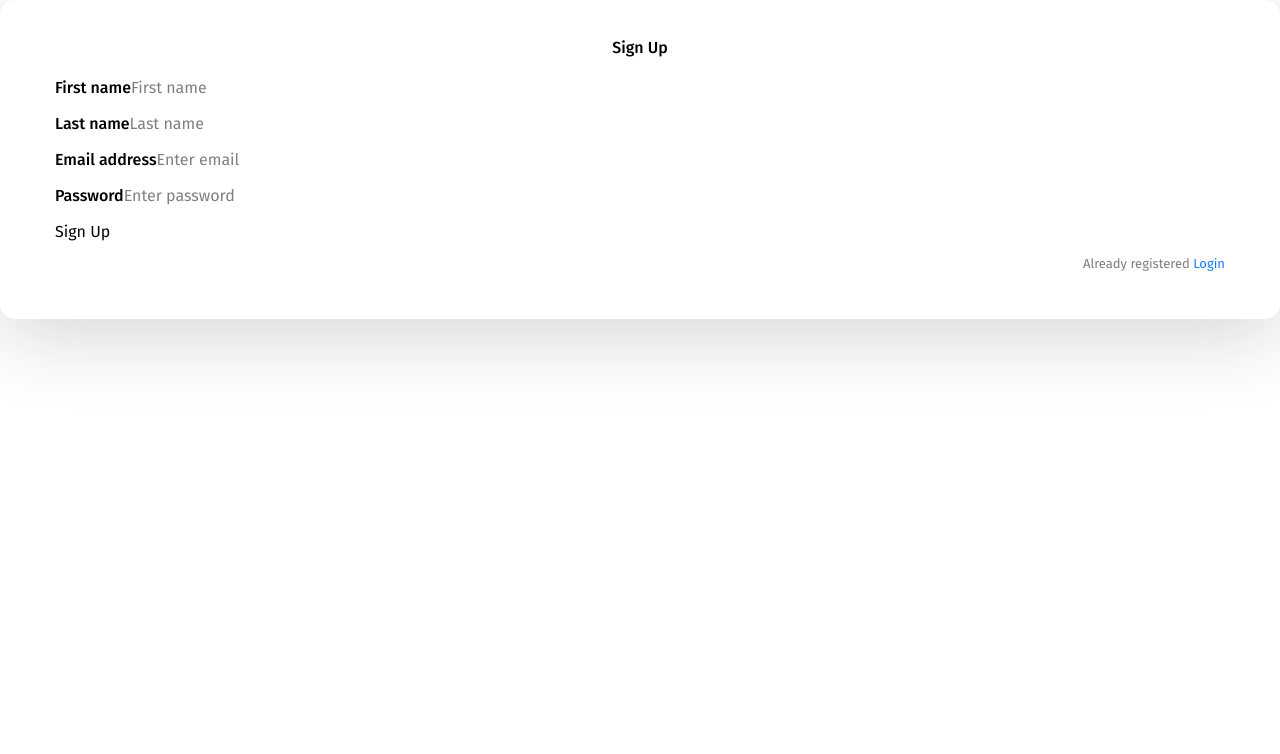
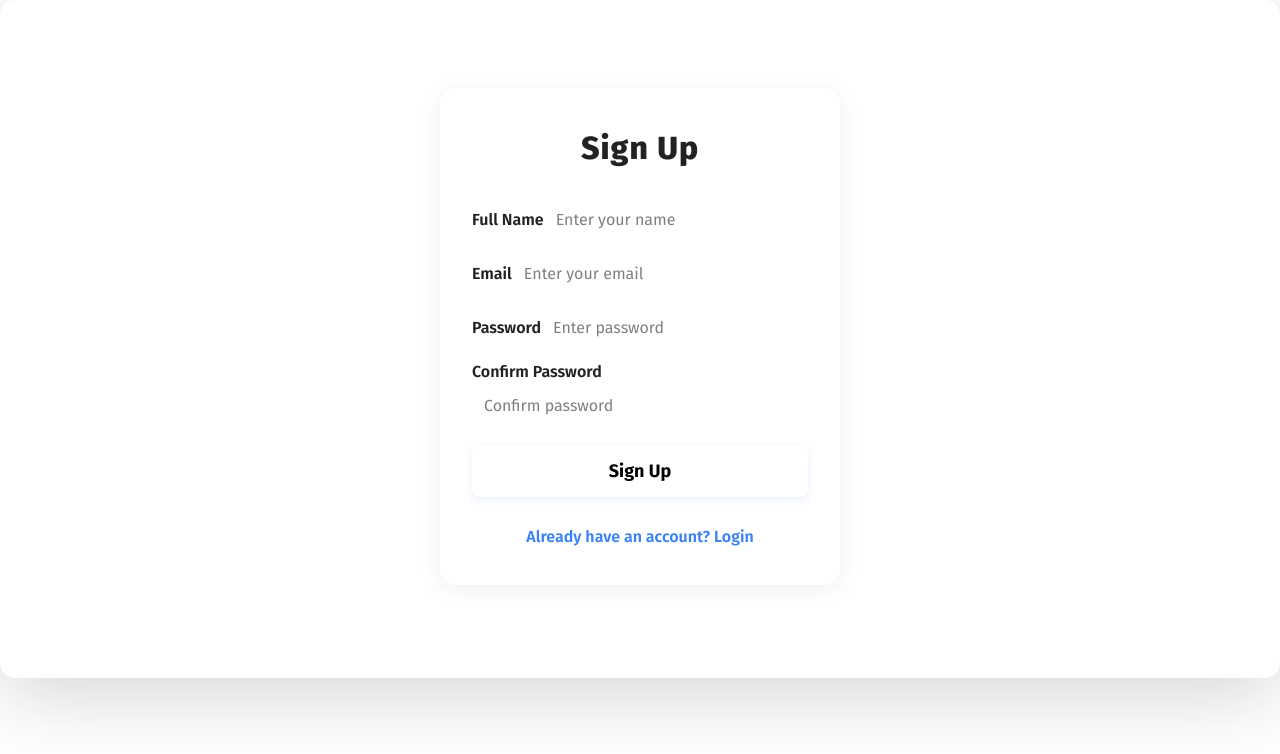
Before and after one commit to adeshmedhe/mandal-tracker, a React (Vite) app: page /register in a window 1280 px wide. Shown: the top 754 px of the page. Built offline with nearby package versions, Linux system fonts and the light colour scheme; no server answers.

Commit message:
signup css

```diff
--- /dev/null
+++ b/src/components/register.css
@@ -0,0 +1,96 @@
+.signup-container {
+  max-width: 400px;
+  margin: 48px auto;
+  background: #fff;
+  border-radius: 16px;
+  box-shadow: 0 4px 24px #0001;
+  padding: 36px 32px;
+  display: flex;
+  flex-direction: column;
+  gap: 18px;
+  animation: fadeIn 0.7s;
+}
+
+@keyframes fadeIn {
+  from { opacity: 0; transform: translateY(30px);}
+  to { opacity: 1; transform: translateY(0);}
+}
+
+.signup-title {
+  text-align: center;
+  font-weight: 800;
+  font-size: 2rem;
+  margin-bottom: 8px;
+  color: #222;
+  letter-spacing: 1px;
+}
+
+.signup-label {
+  font-weight: 600;
+  margin-bottom: 4px;
+  color: #222;
+}
+
+.signup-input {
+  padding: 10px 12px;
+  border-radius: 7px;
+  font-size: 16px;
+  margin-bottom: 10px;
+  transition: border 0.2s;
+  outline: none;
+}
+
+.signup-input:focus {
+  background: #f0f7ff;
+}
+
+.signup-btn {
+  border: none;
+  border-radius: 8px;
+  padding: 12px 0;
+  font-size: 18px;
+  font-weight: 700;
+  cursor: pointer;
+  margin-top: 8px;
+  width: 100%;
+  transition: background 0.2s, transform 0.1s;
+  box-shadow: 0 2px 8px #3b82f622;
+}
+
+.signup-btn:hover {
+  background: linear-gradient(90deg, #ebc725 60%);
+  transform: translateY(-2px) scale(1.01);
+}
+
+.signup-link {
+  text-align: center;
+  margin-top: 10px;
+  color: #3b82f6;
+  font-weight: 600;
+  text-decoration: none;
+  display: block;
+  transition: color 0.2s;
+}
+
+.signup-link:hover {
+  color: #2563eb;
+  text-decoration: underline;
+}
+
+.signup-error {
+  color: #ef4444;
+  font-size: 15px;
+  text-align: center;
+  margin-bottom: 8px;
+  font-weight: 600;
+  letter-spacing: 0.5px;
+}
+
+.signup-success {
+  color: #22c55e;
+  font-size: 15px;
+  text-align: center;
+  margin-bottom: 8px;
+  font-weight: 600;
+  letter-spacing: 0.5px;
+}
--- a/src/components/register.jsx
+++ b/src/components/register.jsx
@@ -1,32 +1,53 @@
+import React, { useState } from "react";
+import { Link } from "react-router-dom";
 import { createUserWithEmailAndPassword } from "firebase/auth";
-import React, { useState } from "react";
 import { auth, db } from "./firebase.jsx";
 import { setDoc, doc } from "firebase/firestore";
 import { toast } from "react-toastify";
+import "./register.css";
 
 function Register() {
-  const [email, setEmail] = useState("");
-  const [password, setPassword] = useState("");
-  const [fname, setFname] = useState("");
-  const [lname, setLname] = useState("");
+  const [form, setForm] = useState({
+    email: "",
+    password: "",
+    confirmPassword: "",
+    name: "",
+  });
+  const [error, setError] = useState("");
+  const [success, setSuccess] = useState("");
 
-  const handleRegister = async (e) => {
+  const handleChange = (e) => {
+    setForm({ ...form, [e.target.name]: e.target.value });
+    setError("");
+    setSuccess("");
+  };
+
+  const handleSubmit = async (e) => {
     e.preventDefault();
+    if (!form.email || !form.password || !form.confirmPassword || !form.name) {
+      setError("Please fill all fields.");
+      return;
+    }
+    if (form.password !== form.confirmPassword) {
+      setError("Passwords do not match.");
+      return;
+    }
     try {
-      await createUserWithEmailAndPassword(auth, email, password);
+      await createUserWithEmailAndPassword(auth, form.email, form.password);
       const user = auth.currentUser;
       console.log(user);
       if (user) {
         await setDoc(doc(db, "users", user.uid), {
           email: user.email,
-          firstName: fname,
-          lastName: lname
+          name: form.name,
         });
       }
       console.log("User Registered Successfully!!");
       toast.success("User Registered Successfully!!", {
         position: "top-center",
       });
+      setSuccess("Registration successful! You can now log in.");
+      setForm({ email: "", password: "", confirmPassword: "", name: "" });
     } catch (error) {
       console.log(error.message);
       toast.error(error.message, {
@@ -36,61 +57,68 @@ function Register() {
   };
 
   return (
-    <form onSubmit={handleRegister}>
-      <h3>Sign Up</h3>
-
-      <div className="mb-3">
-        <label>First name</label>
+    <div className="signup-container">
+      <div className="signup-title">Sign Up</div>
+      {error && <div className="signup-error">{error}</div>}
+      {success && <div className="signup-success">{success}</div>}
+      <form onSubmit={handleSubmit}>
+        <div>
+          <label className="signup-label">Full Name</label>
           <input
+            className="signup-input"
             type="text"
-          className="form-control"
-          placeholder="First name"
-          onChange={(e) => setFname(e.target.value)}
-          required
+            name="name"
+            value={form.name}
+            onChange={handleChange}
+            placeholder="Enter your name"
+            autoComplete="off"
           />
         </div>
-
-      <div className="mb-3">
-        <label>Last name</label>
+        <div>
+          <label className="signup-label">Email</label>
           <input
-          type="text"
-          className="form-control"
-          placeholder="Last name"
-          onChange={(e) => setLname(e.target.value)}
+            className="signup-input"
+            type="email"
+            name="email"
+            value={form.email}
+            onChange={handleChange}
+            placeholder="Enter your email"
+            autoComplete="off"
           />
         </div>
-
-      <div className="mb-3">
-        <label>Email address</label>
+        <div>
+          <label className="signup-label">Password</label>
           <input
-          type="email"
-          className="form-control"
-          placeholder="Enter email"
-          onChange={(e) => setEmail(e.target.value)}
-          required
+            className="signup-input"
+            type="password"
+            name="password"
+            value={form.password}
+            onChange={handleChange}
+            placeholder="Enter password"
+            autoComplete="new-password"
           />
         </div>
-
-      <div className="mb-3">
-        <label>Password</label>
+        <div>
+          <label className="signup-label">Confirm Password</label>
           <input
+            className="signup-input"
             type="password"
-          className="form-control"
-          placeholder="Enter password"
-          onChange={(e) => setPassword(e.target.value)}
-          required
+            name="confirmPassword"
+            value={form.confirmPassword}
+            onChange={handleChange}
+            placeholder="Confirm password"
+            autoComplete="new-password"
           />
         </div>
-
-      <div className="d-grid">
-        <button type="submit" className="btn btn-primary">
+        <button className="signup-btn" type="submit">
           Sign Up
         </button>
+      </form>
+      <Link className="signup-link" to="/login">
+        Already have an account? Login
+      </Link>
     </div>
-      <p className="forgot-password text-right">
-        Already registered <a href="/login">Login</a>
-      </p>
-    </form>
   );
 }
+
 export default Register;
```
Lines whose indentation alone changed are shown as unchanged.
